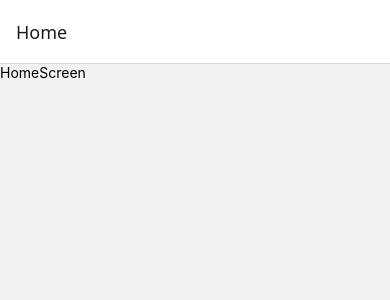
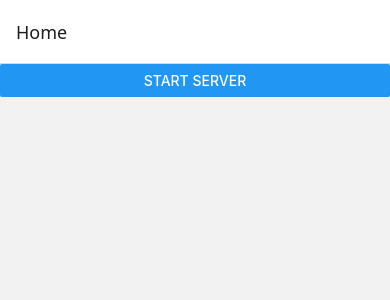
Before and after one commit to adityasharma-tech/DuoClient, a React Native app: screen /Home in a window 390 px wide. Shown: the top 300 px of the page. Built offline with nearby package versions, Linux system fonts and the light colour scheme.

Commit message:
Update Gradle wrapper version and add Start server button to HomeScreen

```diff
--- a/src/screens/HomeScreen.tsx
+++ b/src/screens/HomeScreen.tsx
@@ -1,10 +1,11 @@
-import { View, Text } from 'react-native'
+import { View, Text, Button } from 'react-native'
 import React from 'react'
 
 export default function HomeScreen() {
   return (
     <View>
-      <Text>HomeScreen</Text>
+
+      <Button title='Start server'/>
     </View>
   )
 }
```
Also changed, not shown: 1 other file (tests, documents, lock files or other folders).
